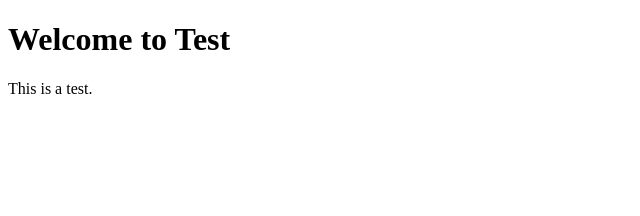
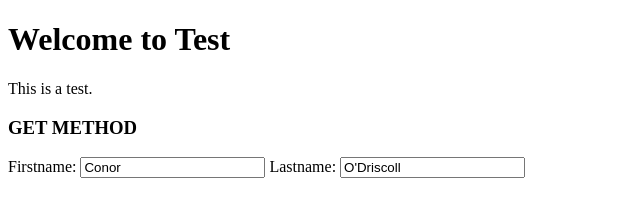
Before and after one commit to lawesome1444/DRAQ_Lab5, a website: page index.html in a window 1280 px wide. Shown: the whole page, without its empty margins (0-640 px from the left). Drawn offline with Linux system fonts and the light colour scheme.

Commit message:
Added input control to index.html

```diff
--- a/index.html
+++ b/index.html
@@ -8,5 +8,19 @@
 <h1>Welcome to Test</h1>
 <p>This is a test.</p>
 
+<h3>GET METHOD</h3>
+<form>
+    <label>Firstname:</label>
+        <input
+        type="text"
+        name="fanme"
+        value="Conor"/>
+        <label>Lastname:</label>
+        <input
+        type="text"
+        name="lname"
+        value="O'Driscoll"/>
+</form>
+
 </body>
 </html>
--- a/server.js
+++ b/server.js
@@ -56,7 +56,10 @@ app.get('/api/books', (req, res) => {
     });
   })
 
+  //Listen for localhost:4000/test
   app.get('/test', (req, res) => {
+    //Go to the same file directory as server.js and open index.html
+    //(They are in the same folder so this is works)
     res.sendFile(__dirname + '/index.html');
   })
 
```
